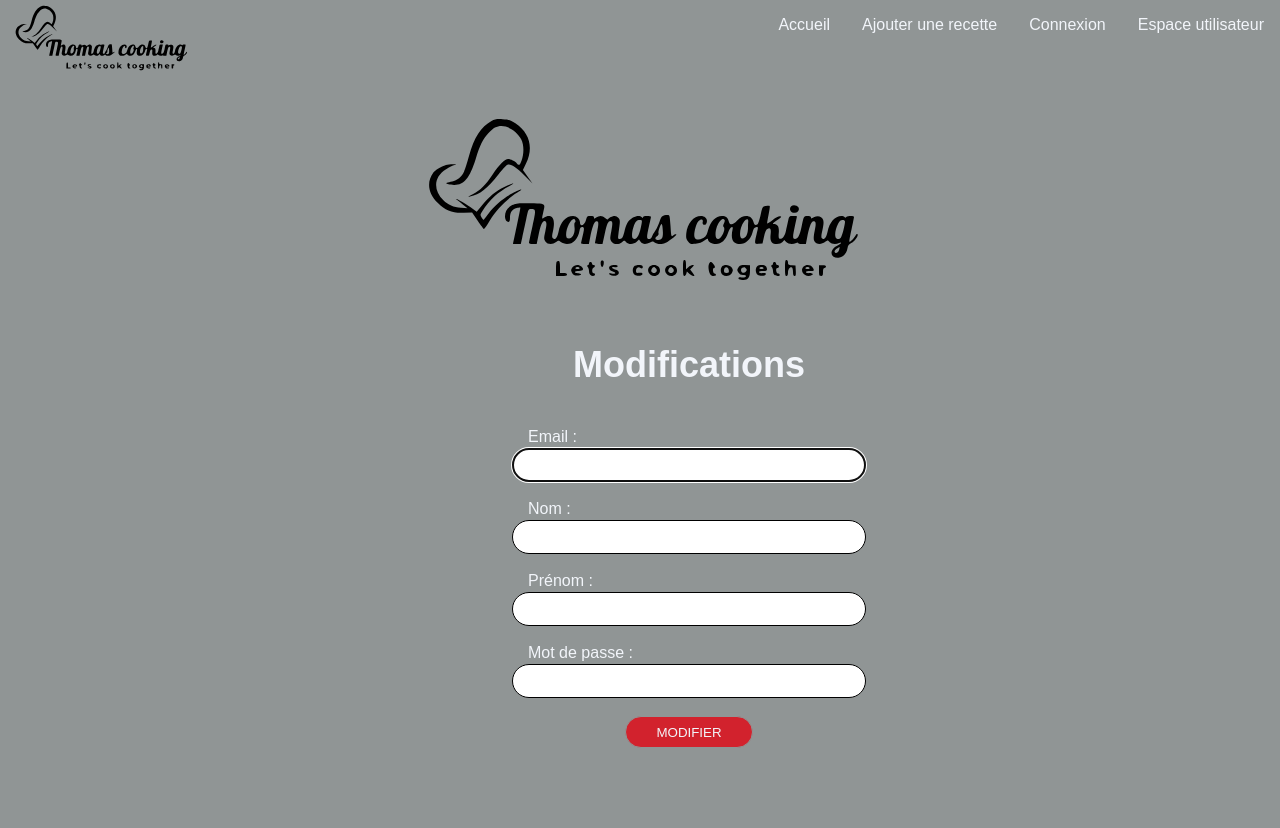
After one commit to Demoniakx/Projet-ADB-ThomasDeCampenaere, a PHP site: page /vue/pmodifyuser.php?id=1 in a window 1280 px wide. The commit adds this page. Run offline with PHP 8.4, Linux system fonts and the light colour scheme.

Commit message:
pmodify user

```diff
--- a/vue/pinscription.php
+++ b/vue/pinscription.php
@@ -1,5 +1,9 @@
 <?php
-    $onglet = 'Inscription';
+    if(isset($_SESSION['user']['role'])){
+        $onglet = "Ajout utilisateur";
+    }else{
+        $onglet = 'Inscription';
+    }
     include('header.php');
     if($_SESSION['user']['role'] == 0){
         header("Location: paccueil.php");
--- /dev/null
+++ b/vue/pmodifyuser.php
@@ -0,0 +1,37 @@
+<?php
+    $onglet = 'Modifications utilisateur';
+    include('header.php');
+    include('../model/dbconnect.php');
+    $id = $_GET['id'];
+?>
+
+<div class="container">
+<div>
+    <img class="image" src="../asset/Image/Thomas-cooking_1.svg" alt="">
+</div>
+<div class="top">
+    <div>
+        <h1>Modifications</h1>
+        <?php if(isset($message)){ echo $message;}  ?> <br>
+    </div>
+    <div class="form">
+        <form method="POST" action="../controller/userController.php">
+            <label>Email :</label></br>
+            <input class="formulaire" type="email" name="mail" required autofocus value="<?php if(isset($_SESSION['user'])){ echo $_SESSION['user']['email'];}?>"/><br>
+            <label>Nom :</label></br>
+            <input class="formulaire" type="text" name="lastname" required value="<?php if(isset($_SESSION['user'])){ echo $_SESSION['user']['lastname'];}?>"/><br>
+            <label>Prénom :</label></br>
+            <input class="formulaire" type="text" name="firstname" required value="<?php if(isset($_SESSION['user'])){ echo $_SESSION['user']['firstname'];}?>"/><br>
+            <label>Mot de passe :</label></br>
+            <input class="formulaire" type="password" name="password" required></br>
+            <input type="hidden" name="id" value="<?php $id ?>">
+            <input type="submit" class="button" name="bModifyuseradmin" value="Modifier"></input>
+        </form>
+    </div>
+</div>
+
+</div>
+
+<?php
+    include('footer.php');
+?>
```
Also changed, not shown: controller/userController.php (+11 -0 lines), vue/padmin.php (+4 -4 lines).
